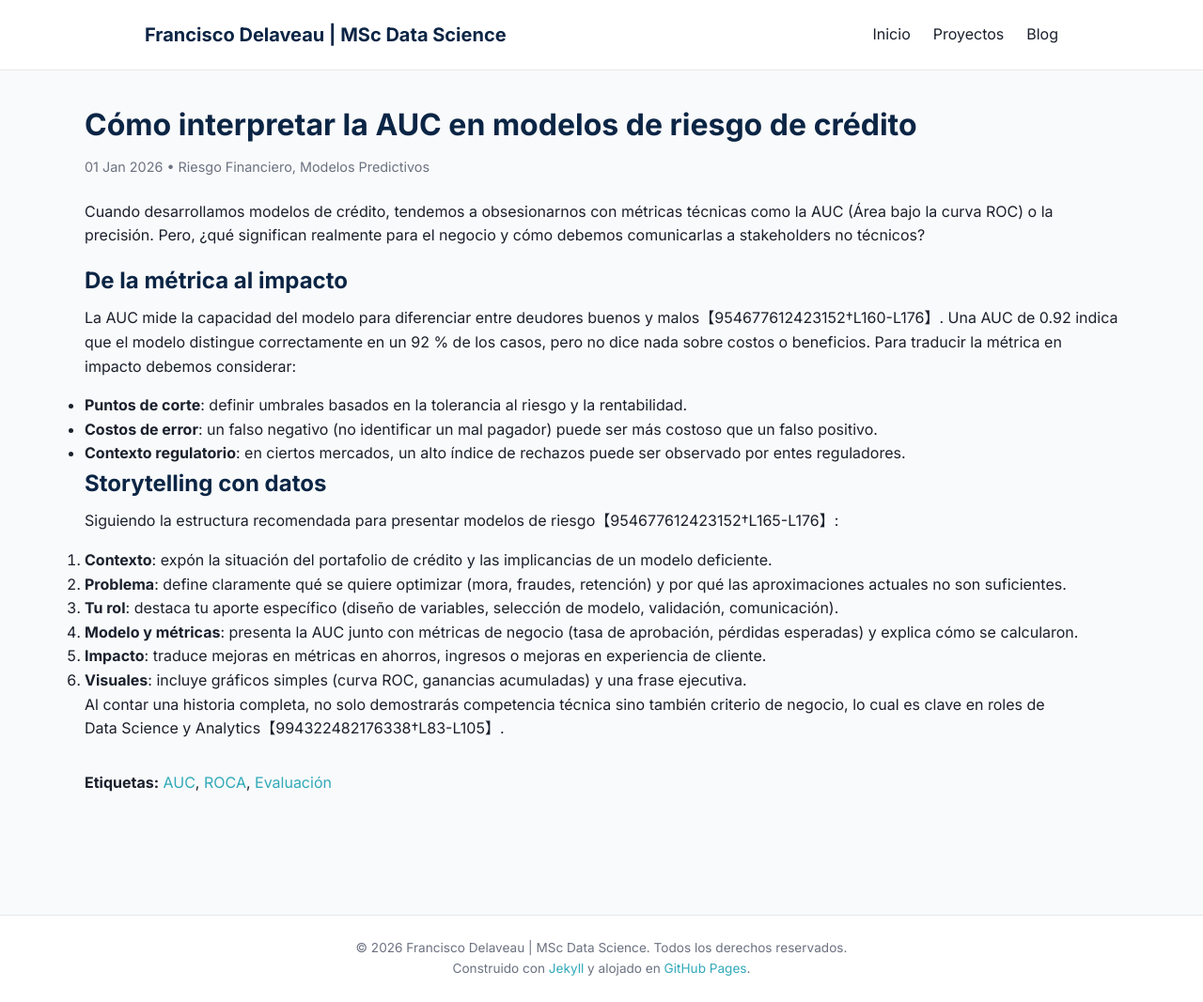
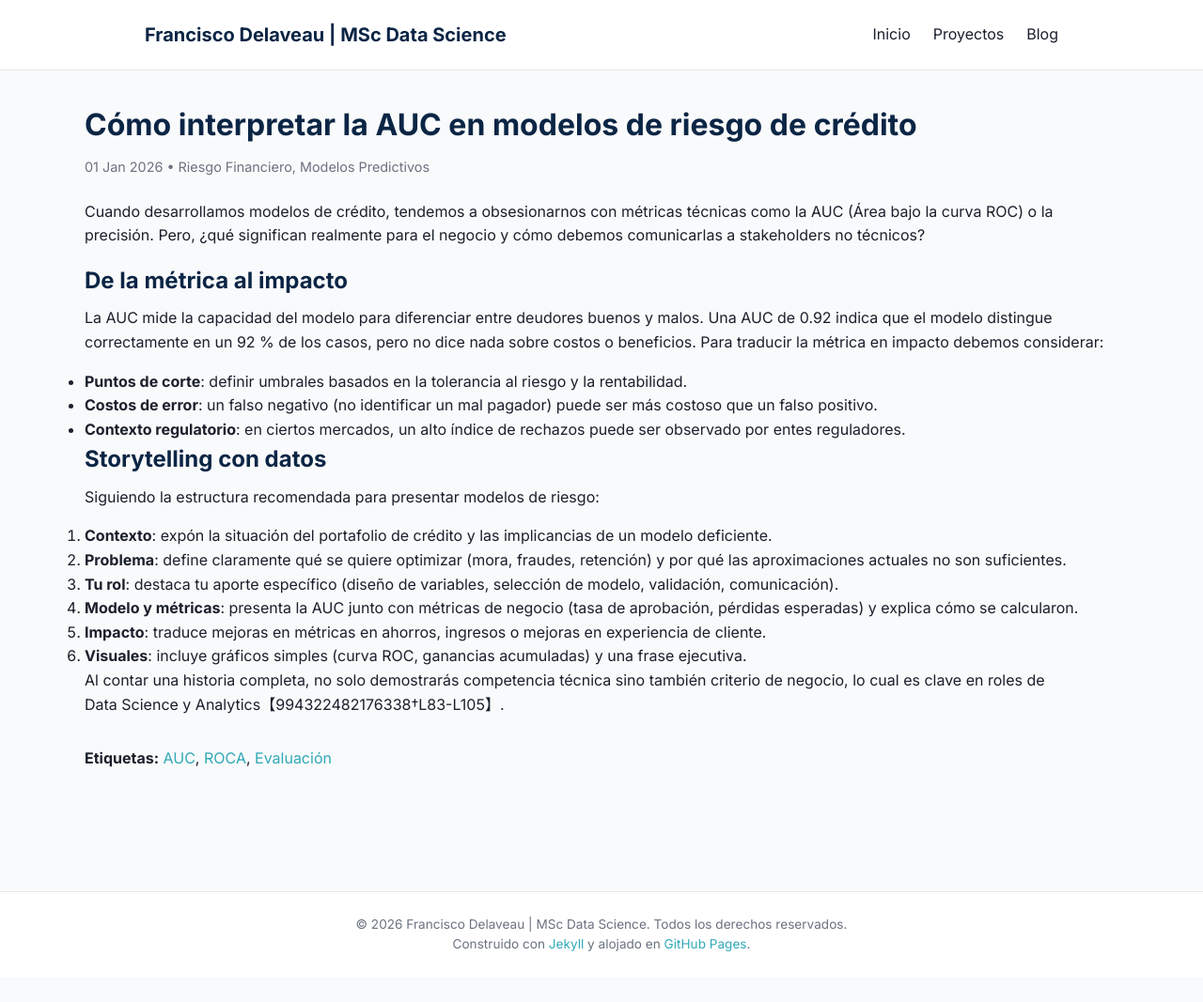
Before and after one commit to franciscojdo96/franciscojdo96.github.io, a Jekyll site: the page built from _posts/2026-01-01-ejemplo-post.md, in a window 1280 px wide and 1067 px high. Shown: the whole window at 94% size. Built offline with Jekyll 4.4.1, drawn with Linux system fonts in a browser that asks for light colours.

Commit message:
Update 2026-01-01-ejemplo-post.md

```diff
--- a/_posts/2026-01-01-ejemplo-post.md
+++ b/_posts/2026-01-01-ejemplo-post.md
@@ -11,7 +11,7 @@ Cuando desarrollamos modelos de crédito, tendemos a obsesionarnos con métricas
 
 ## De la métrica al impacto
 
-La AUC mide la capacidad del modelo para diferenciar entre deudores buenos y malos【954677612423152†L160-L176】. Una AUC de 0.92 indica que el modelo distingue correctamente en un 92 % de los casos, pero no dice nada sobre costos o beneficios. Para traducir la métrica en impacto debemos considerar:
+La AUC mide la capacidad del modelo para diferenciar entre deudores buenos y malos. Una AUC de 0.92 indica que el modelo distingue correctamente en un 92 % de los casos, pero no dice nada sobre costos o beneficios. Para traducir la métrica en impacto debemos considerar:
 
 - **Puntos de corte**: definir umbrales basados en la tolerancia al riesgo y la rentabilidad.
 - **Costos de error**: un falso negativo (no identificar un mal pagador) puede ser más costoso que un falso positivo.
@@ -19,7 +19,7 @@ La AUC mide la capacidad del modelo para diferenciar entre deudores buenos y mal
 
 ## Storytelling con datos
 
-Siguiendo la estructura recomendada para presentar modelos de riesgo【954677612423152†L165-L176】:
+Siguiendo la estructura recomendada para presentar modelos de riesgo:
 
 1. **Contexto**: expón la situación del portafolio de crédito y las implicancias de un modelo deficiente.
 2. **Problema**: define claramente qué se quiere optimizar (mora, fraudes, retención) y por qué las aproximaciones actuales no son suficientes.
```
